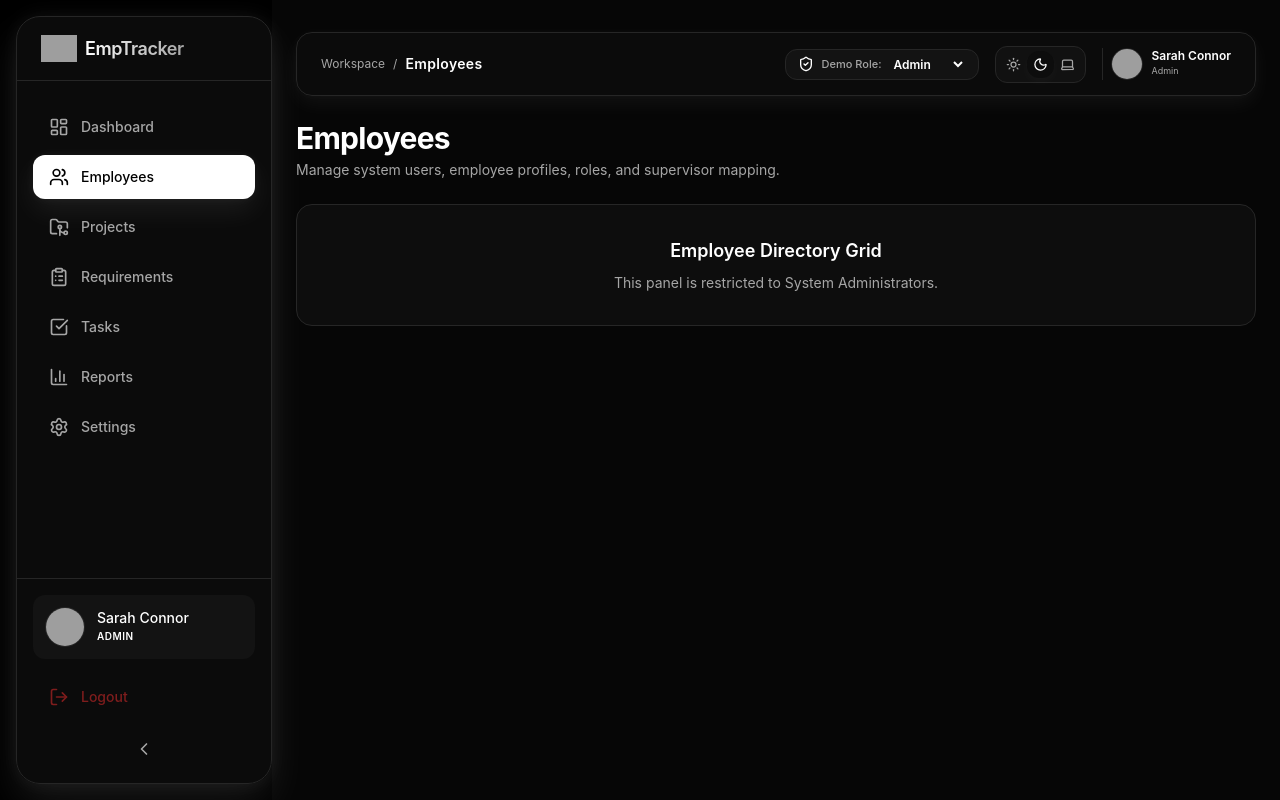
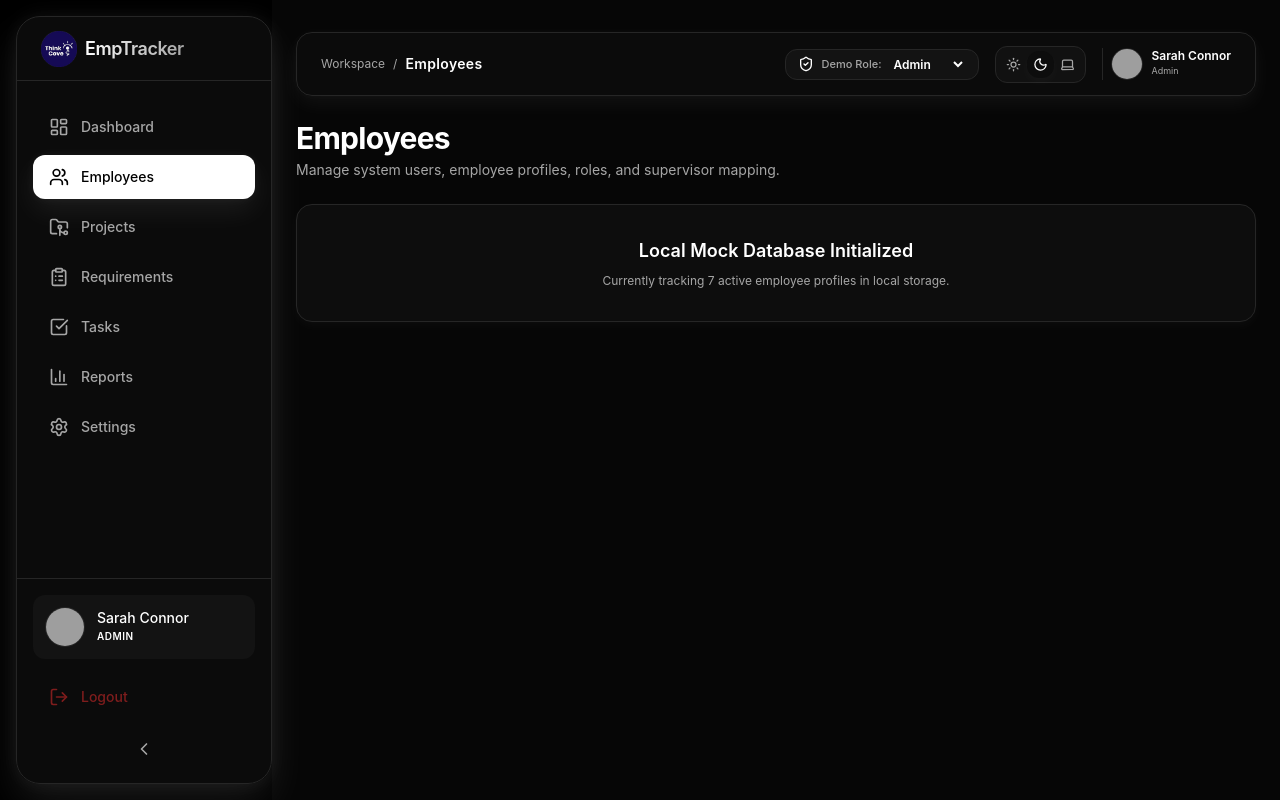
Before and after one commit to erwinxo/EmployeeTrackingSystem, a React (Vite) app: page /employees in a window 1280 px wide. Built offline with nearby package versions, Linux system fonts and the light colour scheme; grey boxes are pictures that could not be loaded.

Commit message:
feat : MockDatabase setup

```diff
--- a/src/pages/Employees.tsx
+++ b/src/pages/Employees.tsx
@@ -1,6 +1,112 @@
+import { useState } from 'react'
+import type { User } from '../types'
+
+const LOCAL_STORAGE_KEY = 'ets_employees'
+
+const INITIAL_EMPLOYEES: User[] = [
+  {
+    id: '1',
+    name: 'Sarah Connor',
+    email: 'admin@company.com',
+    role: 'ADMIN',
+    avatar: 'https://images.unsplash.com/photo-1494790108377-be9c29b29330?w=150',
+    department: 'Management',
+  },
+  {
+    id: '2',
+    name: 'Marcus Wright',
+    email: 'manager@company.com',
+    role: 'MANAGER',
+    avatar: 'https://images.unsplash.com/photo-1507003211169-0a1dd7228f2d?w=150',
+    department: 'Operations',
+    managerId: '1',
+  },
+  {
+    id: '3',
+    name: 'John Connor',
+    email: 'employee@company.com',
+    role: 'EMPLOYEE',
+    avatar: 'https://images.unsplash.com/photo-1500648767791-00dcc994a43e?w=150',
+    department: 'Engineering',
+    managerId: '2',
+  },
+  {
+    id: '4',
+    name: 'Elena Rostova',
+    email: 'pm@company.com',
+    role: 'PROJECT_MANAGER',
+    avatar: 'https://images.unsplash.com/photo-1573496359142-b8d87734a5a2?w=150',
+    department: 'Product',
+    managerId: '1',
+  },
+  {
+    id: '5',
+    name: 'Kyle Reese',
+    email: 'kyle.reese@company.com',
+    role: 'EMPLOYEE',
+    avatar: 'https://images.unsplash.com/photo-1472099645785-5658abf4ff4e?w=150',
+    department: 'Engineering',
+    managerId: '2',
+  },
+  {
+    id: '6',
+    name: 'T-800',
+    email: 't800@company.com',
+    role: 'EMPLOYEE',
+    avatar: 'https://images.unsplash.com/photo-1599566150163-29194dcaad36?w=150',
+    department: 'Security',
+    managerId: '2',
+  },
+  {
+    id: '7',
+    name: 'T-1000',
+    email: 't1000@company.com',
+    role: 'EMPLOYEE',
+    avatar: 'https://images.unsplash.com/photo-1535713875002-d1d0cf377fde?w=150',
+    department: 'Security',
+    managerId: '2',
+  },
+]
+
 export default function Employees() {
+  const [employees, setEmployees] = useState<User[]>(() => {
+    const saved = localStorage.getItem(LOCAL_STORAGE_KEY)
+    if (saved) {
+      try {
+        return JSON.parse(saved) as User[]
+      } catch {
+        return INITIAL_EMPLOYEES
+      }
+    }
+    localStorage.setItem(LOCAL_STORAGE_KEY, JSON.stringify(INITIAL_EMPLOYEES))
+    return INITIAL_EMPLOYEES
+  })
+
+  const addEmployee = (newEmp: Omit<User, 'id'>) => {
+    const nextId = (Math.max(...employees.map((e) => parseInt(e.id) || 0), 0) + 1).toString()
+    const employeeWithId: User = { ...newEmp, id: nextId }
+    const updated = [...employees, employeeWithId]
+    setEmployees(updated)
+    localStorage.setItem(LOCAL_STORAGE_KEY, JSON.stringify(updated))
+  }
+
+  const editEmployee = (updatedEmp: User) => {
+    const updated = employees.map((e) => (e.id === updatedEmp.id ? updatedEmp : e))
+    setEmployees(updated)
+    localStorage.setItem(LOCAL_STORAGE_KEY, JSON.stringify(updated))
+  }
+
+  const deleteEmployee = (id: string) => {
+    const updated = employees.filter((e) => e.id !== id)
+    setEmployees(updated)
+    localStorage.setItem(LOCAL_STORAGE_KEY, JSON.stringify(updated))
+  }
+
+  // Prevent warnings on unused CRUD helpers temporarily during steps
+  console.debug('CRUD helpers initialized:', { addEmployee, editEmployee, deleteEmployee })
+
   return (
-    <div className="space-y-6">
+    <div className="space-y-6 animate-fade-in">
       <div>
         <h1 className="text-3xl font-bold tracking-tight">Employees</h1>
         <p className="text-muted-foreground text-sm mt-1">
@@ -8,9 +114,11 @@ export default function Employees() {
         </p>
       </div>
 
-      <div className="rounded-2xl border border-border bg-card p-8 text-center">
-        <h2 className="text-lg font-semibold mb-2">Employee Directory Grid</h2>
-        <p className="text-sm text-muted-foreground">This panel is restricted to System Administrators.</p>
+      <div className="rounded-2xl border border-border bg-card p-8 text-center shadow-sm">
+        <h2 className="text-lg font-semibold mb-2 font-bold">Local Mock Database Initialized</h2>
+        <p className="text-xs text-muted-foreground max-w-sm mx-auto">
+          Currently tracking {employees.length} active employee profiles in local storage.
+        </p>
       </div>
     </div>
   )
```
Also changed, not shown: public/Logo1.png (added), public/favicon.jpg.
